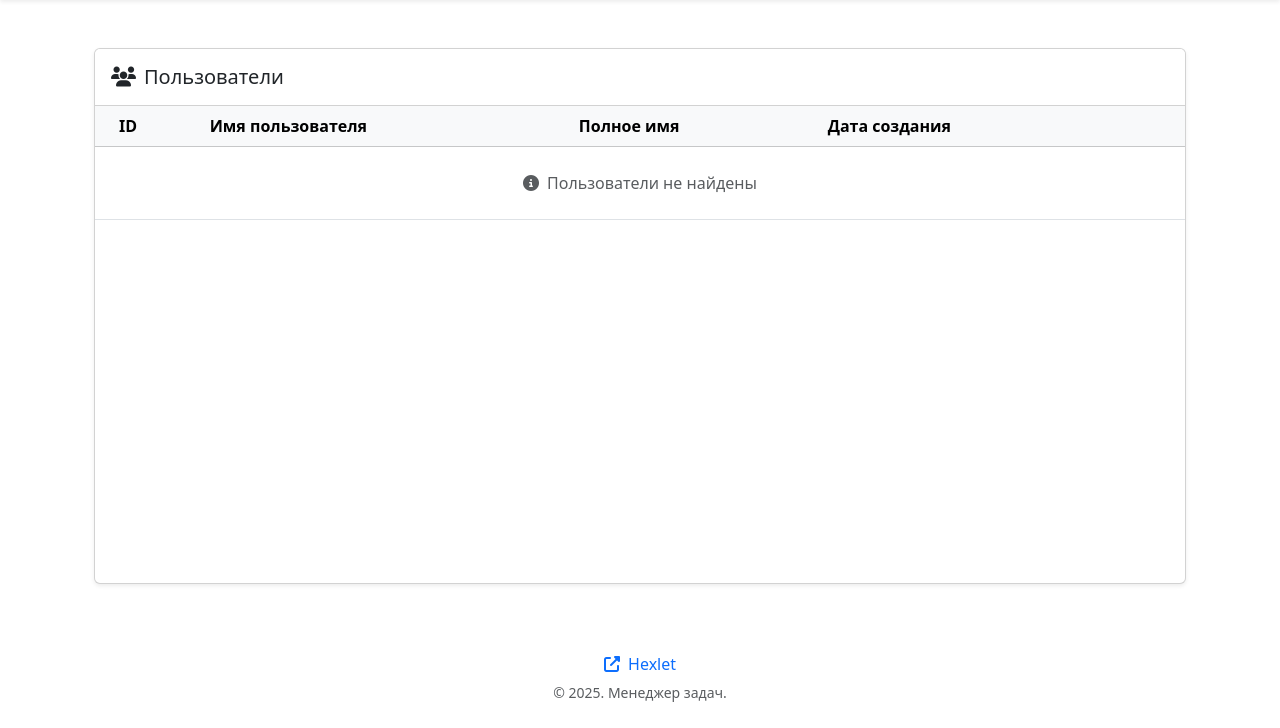
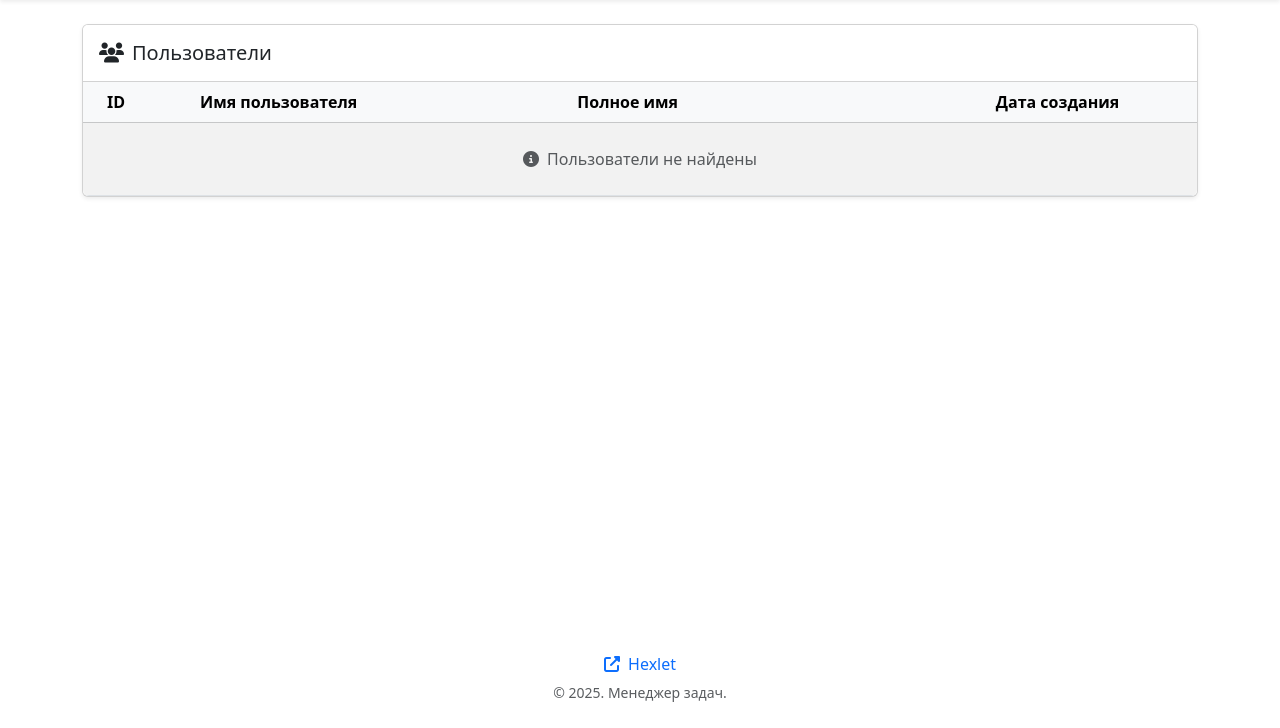
Before and after one commit to Alex-Iset/python-project-52, a Django app: template task_manager/templates/users/list.html in a window 1280 px wide. Shown: the part 72-800 px from the top of the page. Run offline with Django 5.2, Linux system fonts and the light colour scheme; the template is opened without the code that fills it, so the values that code supplies are empty.

Commit message:
fixed: small adjustments to the templates

```diff
--- a/task_manager/templates/base.html
+++ b/task_manager/templates/base.html
@@ -77,10 +77,10 @@
       </div>
     </nav>
 
-    <main class="container flex-grow-1 my-4">
+    <div class="container">
       {% if messages %}
         {% for message in messages %}
-          <div class="alert alert-{% if message.tags == 'error' %}danger{% else %}{{ message.tags }}{% endif %} alert-dismissible fade show" role="alert">
+          <div class="alert alert-{% if message.tags == 'error' %}danger{% else %}{{ message.tags }}{% endif %} alert-dismissible" role="alert">
             {{ message }}
             <button type="button" class="btn-close" data-bs-dismiss="alert" aria-label="Close"></button>
           </div>
--- a/task_manager/templates/homepage.html
+++ b/task_manager/templates/homepage.html
@@ -5,13 +5,12 @@
 {% block content %}
   <div class="container mt-4">
     <div class="row justify-content-center">
-      <div class="col-md-18 col-lg-16">
       <div class="card shadow-sm bg-light">
         <div class="card-body text-left p-5">
-            <h1 class="display-5">Привет от Хекслета!</h1>
+          <h1 class="display-4">Привет от Хекслета!</h1>
           <p class="lead text-muted">Практические курсы по программированию</p>
           <hr class="my-3">
-            <a href="https://ru.hexlet.io"
+          <a href="https://ru.hexlet.io" target="_blank"
              class="btn btn-primary btn-lg px-4"
              role="button"
              aria-label="Перейти на сайт Хекслета">
@@ -21,5 +20,4 @@
       </div>
     </div>
   </div>
-  </div>
 {% endblock %}
--- a/task_manager/templates/users/auth/login.html
+++ b/task_manager/templates/users/auth/login.html
@@ -3,8 +3,7 @@
 {% block title %}Менеджер задач Hexlet{% endblock %}
 
 {% block content %}
-<div class="container mt-4">
-  <div class="row justify-content-center">
+  <div class="row justify-content-center mt-4">
     <div class="col-md-8 col-lg-6">
       <div class="card shadow-sm">
         <div class="card-body">
@@ -25,5 +24,4 @@
       </div>
     </div>
   </div>
-</div>
 {% endblock %}
--- a/task_manager/templates/users/list.html
+++ b/task_manager/templates/users/list.html
@@ -3,40 +3,35 @@
 {% block title %}Менеджер задач Hexlet{% endblock %}
 
 {% block content %}
-<div class="container mt-4" style="display: flex; flex-direction: column; min-height: 67vh;">
-  <div class="card shadow-sm flex-grow-1" style="overflow: hidden; display: flex; flex-direction: column;">
+  <div class="card shadow-sm mt-4">
     <div class="card-header bg-white py-3">
       <h1 class="h5 mb-0">
         <i class="fas fa-users me-2"></i>Пользователи
       </h1>
     </div>
-
-    <!-- Основной контент с таблицей пользователей -->
-    <div class="card-body p-0 flex-grow-1" style="overflow-y: auto;">
-      <div class="table-responsive">
-        <table class="table table-hover mb-0">
-          <!-- Заголовки таблицы -->
-          <thead class="table-light" style="position: sticky; top: 0; z-index: 1;">
-            <tr>
+    <div class="card-body p-0">
+      <div class="table-responsive rounded-bottom">
+        <table class="table table-striped table-hover mb-0">
+          <thead class="table-light">
+            <tr class="align-middle">
               <th class="ps-4">ID</th>
               <th>Имя пользователя</th>
               <th>Полное имя</th>
-              <th>Дата создания</th>
+              <th class="text-end">Дата создания</th>
               <th class="text-end pe-4"></th>
             </tr>
           </thead>
           <tbody>
             {% for user in users %}
-              <tr>
+              <tr class="align-middle">
                 <td class="ps-4">{{ user.id }}</td>
                 <td>
                   <a class="text-decoration-none">
                     <i class="fas fa-user-circle me-1 text-muted"></i>
                     {{ user.username }}
                   </a>
-                </td>
                 <td>{{ user.first_name }} {{ user.last_name }}</td>
-                <td>{{ user.created_at|date:"d.m.Y H:i" }}</td>
+                <td class="text-end">{{ user.date_joined|date:"d.m.Y H:i" }}</td>
                 <td class="text-end pe-4">
                   <div class="btn-group btn-group-sm">
                     <a href="{% url 'user_update' user.pk %}" class="btn btn-link text-primary px-2" title="Изменить">
@@ -60,38 +55,4 @@
       </div>
     </div>
   </div>
-
-  <!-- Контейнер для пагинации -->
-  {% if is_paginated %}
-  <div class="mt-3">
-    <div class="card-body py-2">
-      <nav aria-label="Навигация">
-        <ul class="pagination justify-content-center mb-0">
-          {% if page_obj.has_previous %}
-          <li class="page-item">
-            <a class="page-link" href="?page={{ page_obj.previous_page_number }}">
-              <i class="fas fa-chevron-left"></i>
-            </a>
-          </li>
-          {% endif %}
-
-          {% for num in page_obj.paginator.page_range %}
-          <li class="page-item {% if num == page_obj.number %}active{% endif %}">
-            <a class="page-link" href="?page={{ num }}">{{ num }}</a>
-          </li>
-          {% endfor %}
-
-          {% if page_obj.has_next %}
-          <li class="page-item">
-            <a class="page-link" href="?page={{ page_obj.next_page_number }}">
-              <i class="fas fa-chevron-right"></i>
-            </a>
-          </li>
-          {% endif %}
-        </ul>
-      </nav>
-    </div>
-  </div>
-  {% endif %}
-</div>
 {% endblock %}
```
Also changed, not shown: other parts of task_manager/templates/base.html (+31 -2 lines). Lines whose indentation alone changed are shown as unchanged.
